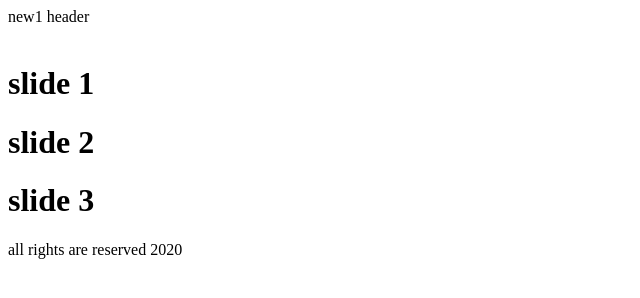
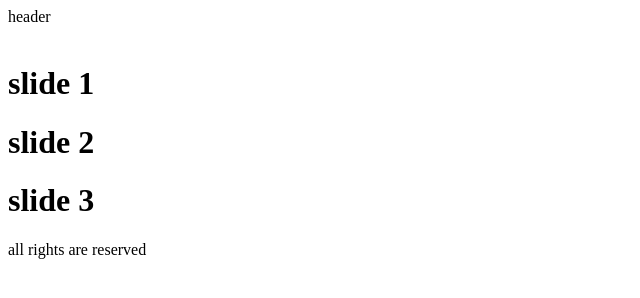
Before and after one commit to hadi78hh/git-proge-1, a plain HTML site: page index.html in a window 1280 px wide. Shown: the whole page, without its empty margins (0-640 px from the left). Drawn offline with Linux system fonts and the light colour scheme.

Commit message:
added created new master

```diff
--- a/index.html
+++ b/index.html
@@ -9,7 +9,7 @@
 </head>
 <body>
    <header>
-        new1 header
+         header
    </header>
    <div class="banner">
      <img src="patience.jpg" alt="">
@@ -21,7 +21,7 @@
 
      </div>
      <footer>
-          all rights are reserved  2020
+          all rights are reserved
      </div>
 
 
```
